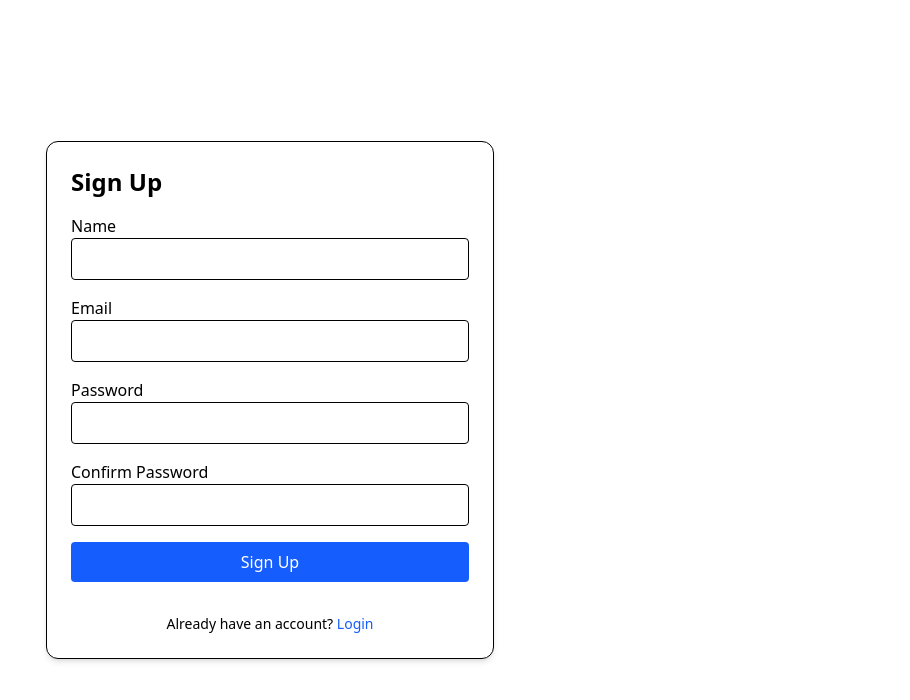
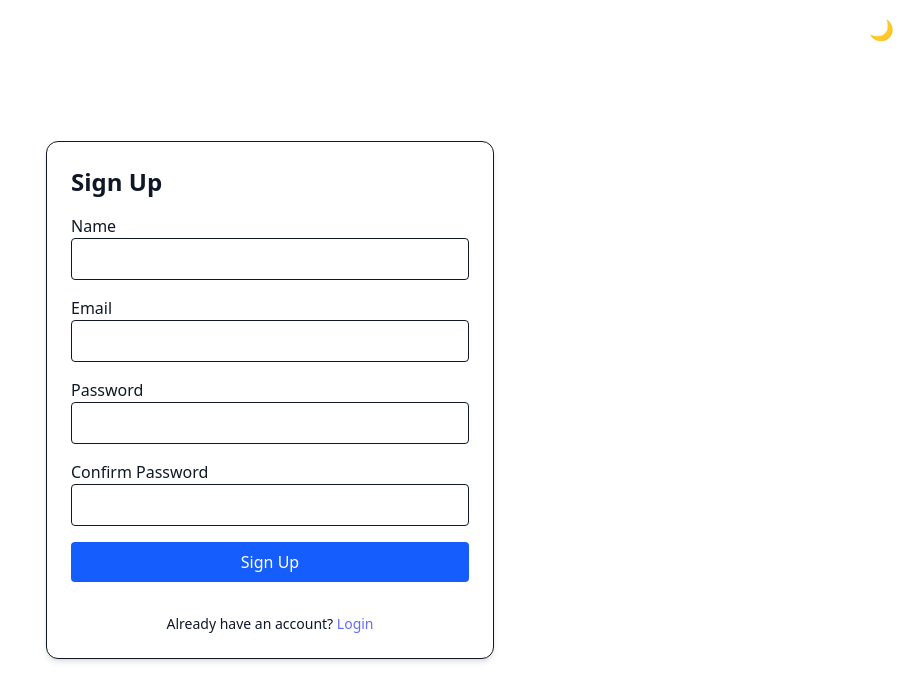
Before and after one commit to andersongames/auth-react, a React (Vite) app: page /register in a window 1280 px wide. Shown: the top 700 px of the page, without its empty margins (370-1280 px from the left). Built offline with nearby package versions, Linux system fonts and the light colour scheme.

Commit message:
dark mode

```diff
--- a/src/App.tsx
+++ b/src/App.tsx
@@ -4,11 +4,13 @@ import Login from "./pages/Login";
 import Dashboard from "./pages/Dashboard";
 import ProtectedRoute from "./components/ProtectedRoute";
 import { AuthProvider } from "./context/AuthContext";
+import ThemeToggle from "./components/ThemeToggle";
 
 function App() {
   return (
     <AuthProvider>
       <Router>
+        <ThemeToggle />
         <Routes>
           <Route path="/register" element={<Register />} />
           <Route path="/login" element={<Login />} />
--- /dev/null
+++ b/src/components/ThemeToggle.tsx
@@ -0,0 +1,15 @@
+import { useDarkMode } from "../hooks/useDarkMode";
+
+export default function ThemeToggle() {
+  const [enabled, setEnabled] = useDarkMode();
+
+  return (
+    <button
+      onClick={() => setEnabled(!enabled)}
+      className="absolute top-4 right-4 text-xl cursor-pointer"
+      aria-label="Toggle theme"
+    >
+      {enabled ? "☀️" : "🌙"}
+    </button>
+  );
+}
--- /dev/null
+++ b/src/hooks/useDarkMode.ts
@@ -0,0 +1,21 @@
+import { useEffect, useState } from "react";
+
+export function useDarkMode() {
+  const [enabled, setEnabled] = useState(() => {
+    const stored = localStorage.getItem("theme");
+    return stored === "dark" || (!stored && window.matchMedia("(prefers-color-scheme: dark)").matches);
+  });
+
+  useEffect(() => {
+    const root = window.document.documentElement;
+    if (enabled) {
+      root.classList.add("dark");
+      localStorage.setItem("theme", "dark");
+    } else {
+      root.classList.remove("dark");
+      localStorage.setItem("theme", "light");
+    }
+  }, [enabled]);
+
+  return [enabled, setEnabled] as const;
+}
--- a/src/index.css
+++ b/src/index.css
@@ -1,12 +1,33 @@
 @import "tailwindcss";
+@custom-variant dark (&:where(.dark, .dark *));
 
 body {
   height: 100vh;
   display: flex;
   justify-content: center;
   align-items: center;
+
+  @apply bg-white text-gray-900 dark:bg-gray-900 dark:text-white;
 }
 
 #root {
   width: 100%;
+
+  font-family: system-ui, Avenir, Helvetica, Arial, sans-serif;
+  line-height: 1.5;
+  font-weight: 400;
+  font-synthesis: none;
+  text-rendering: optimizeLegibility;
+  -webkit-font-smoothing: antialiased;
+  -moz-osx-font-smoothing: grayscale;
 }
+
+a {
+  font-weight: 500;
+  color: #646cff;
+  text-decoration: inherit;
+}
+
+a:hover {
+  color: #535bf2;
+}
--- a/src/pages/Dashboard.tsx
+++ b/src/pages/Dashboard.tsx
@@ -4,7 +4,7 @@ export default function Dashboard() {
   const { user, logout } = useAuth();
 
   return (
-    <div className="w-4/5 max-w-md mx-auto mt-10 p-6 border rounded-xl shadow-md">
+    <div className="w-4/5 max-w-md mx-auto mt-10 p-6 border rounded-xl shadow-md bg-white text-gray-900 dark:bg-gray-900 dark:text-white">
       <h2 className="text-2xl font-semibold mb-4">Dashboard</h2>
       <p className="mb-4">
         Welcome, <strong>{user?.name}</strong>!
--- a/src/pages/Login.tsx
+++ b/src/pages/Login.tsx
@@ -12,6 +12,7 @@ const loginSchema = z.object({
 });
 
 type LoginFormData = z.infer<typeof loginSchema>;
+
 export default function Login() {
   const {
     register,
@@ -46,7 +47,7 @@ export default function Login() {
   }, [isAuthenticated, navigate]);
 
   return (
-    <div className="w-4/5 max-w-md mx-auto mt-10 p-6 border rounded-xl shadow-md">
+    <div className="w-4/5 max-w-md mx-auto mt-10 p-6 border rounded-xl shadow-md bg-white text-gray-900 dark:bg-gray-900 dark:text-white">
       <h2 className="text-2xl font-semibold mb-4">Login</h2>
 
       {errorMessage && (
@@ -59,7 +60,7 @@ export default function Login() {
           <input
             type="email"
             {...register("email")}
-            className="w-full border p-2 rounded"
+            className="w-full border p-2 rounded bg-white dark:bg-gray-800 dark:border-gray-700"
           />
           {errors.email && (
             <p className="text-red-500 text-sm">{errors.email.message}</p>
@@ -71,7 +72,7 @@ export default function Login() {
           <input
             type="password"
             {...register("password")}
-            className="w-full border p-2 rounded"
+            className="w-full border p-2 rounded bg-white dark:bg-gray-800 dark:border-gray-700"
           />
           {errors.password && (
             <p className="text-red-500 text-sm">{errors.password.message}</p>
--- a/src/pages/Register.tsx
+++ b/src/pages/Register.tsx
@@ -51,7 +51,6 @@ export default function Register() {
         navigate("/login");
       }, 2000); // 2 seconds
     } catch (error: unknown) {
-      // unknown forces you to check the type before accessing properties, avoiding type any
       if (error instanceof Error) {
         setErrorMessage(error.message);
       } else {
@@ -67,14 +66,17 @@ export default function Register() {
   }, [isAuthenticated, navigate]);
 
   return (
-    <div className="w-4/5 max-w-md mx-auto p-6 border rounded-xl shadow-md">
+    <div className="w-4/5 max-w-md mx-auto p-6 border rounded-xl shadow-md bg-white text-gray-900 dark:bg-gray-900 dark:text-white">
       <h2 className="text-2xl font-semibold mb-4">Sign Up</h2>
       {errorMessage && <p className="text-red-600 text-sm">{errorMessage}</p>}
       {successMessage && <p className="text-green-600 text-sm">{successMessage}</p>}
       <form onSubmit={handleSubmit(onSubmit)} className="space-y-4 flex flex-col">
         <div>
           <label className="block">Name</label>
-          <input {...register("name")} className="w-full border p-2 rounded" />
+          <input
+            {...register("name")}
+            className="w-full border p-2 rounded bg-white dark:bg-gray-800 dark:border-gray-700"
+          />
           {errors.name && (
             <p className="text-red-500 text-sm">{errors.name.message}</p>
           )}
@@ -85,7 +87,7 @@ export default function Register() {
           <input
             type="email"
             {...register("email")}
-            className="w-full border p-2 rounded"
+            className="w-full border p-2 rounded bg-white dark:bg-gray-800 dark:border-gray-700"
           />
           {errors.email && (
             <p className="text-red-500 text-sm">{errors.email.message}</p>
@@ -97,7 +99,7 @@ export default function Register() {
           <input
             type="password"
             {...register("password")}
-            className="w-full border p-2 rounded"
+            className="w-full border p-2 rounded bg-white dark:bg-gray-800 dark:border-gray-700"
           />
           {errors.password && (
             <p className="text-red-500 text-sm">{errors.password.message}</p>
@@ -109,7 +111,7 @@ export default function Register() {
           <input
             type="password"
             {...register("confirmPassword")}
-            className="w-full border p-2 rounded"
+            className="w-full border p-2 rounded bg-white dark:bg-gray-800 dark:border-gray-700"
           />
           {errors.confirmPassword && (
             <p className="text-red-500 text-sm">
```
Also changed, not shown: 1 other file (tests, documents, lock files or other folders).
